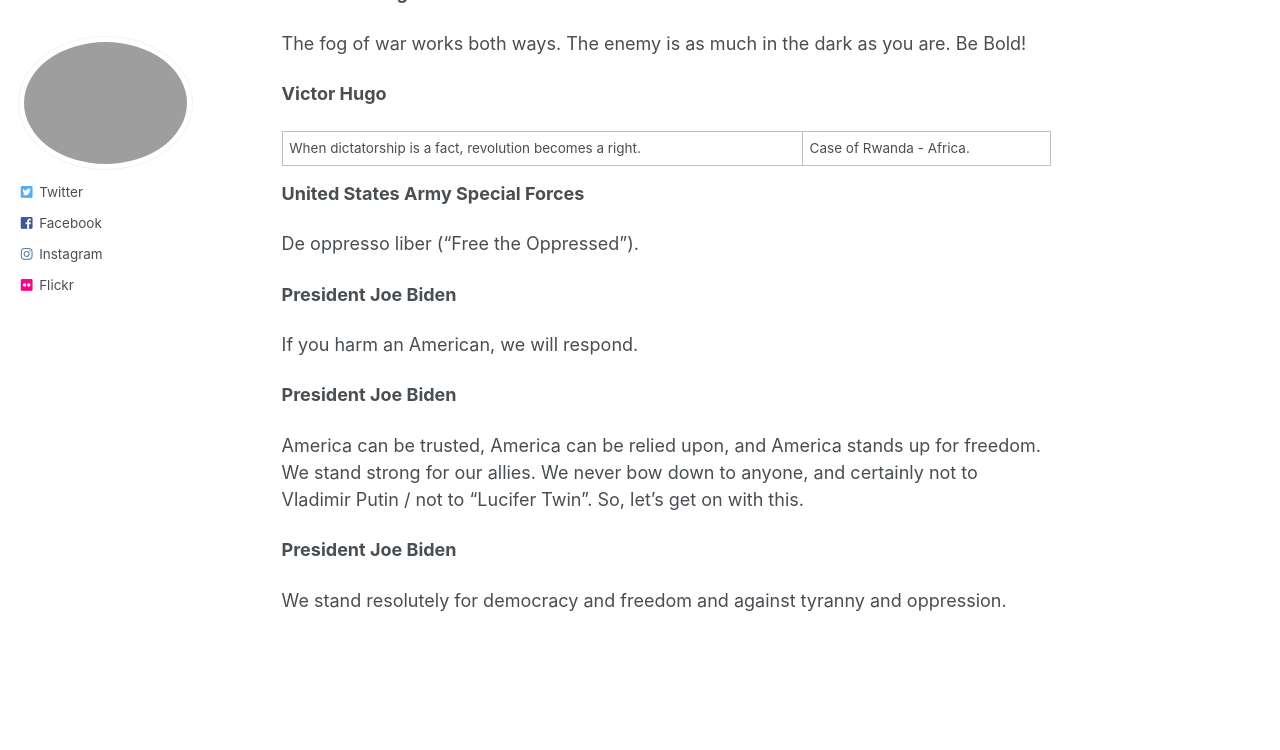
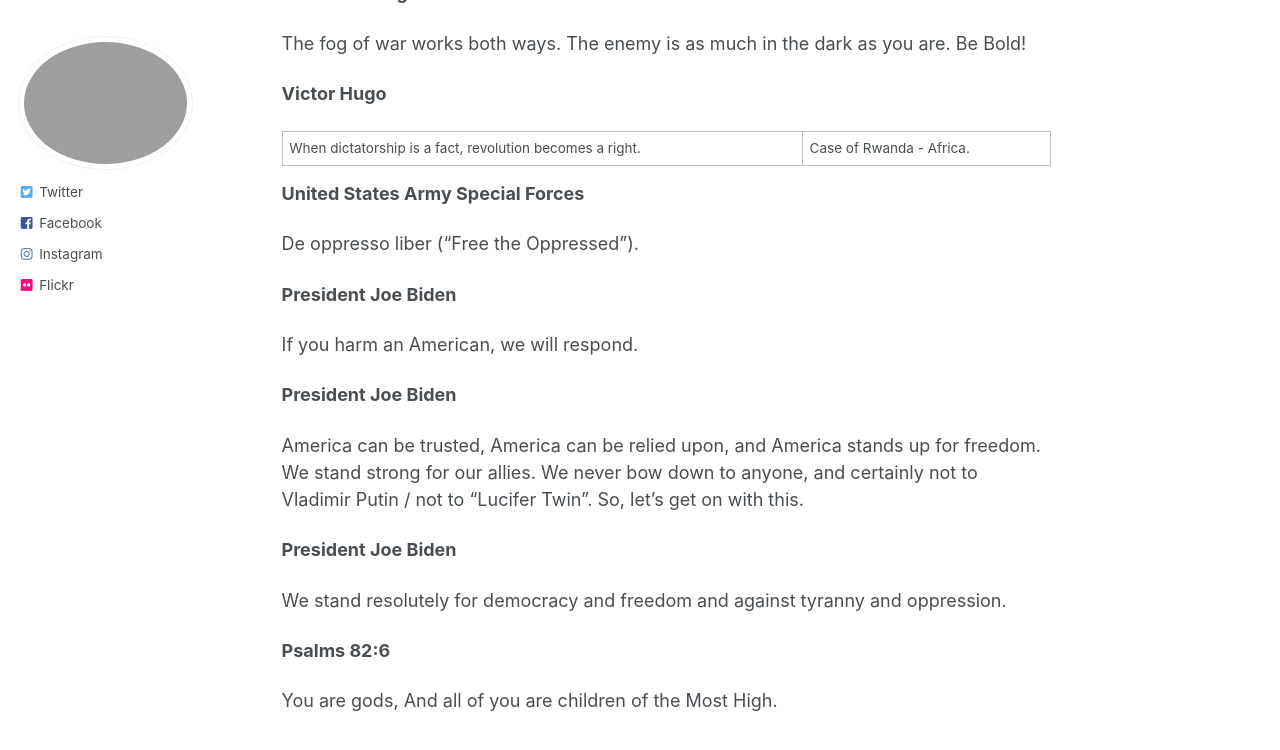
Before and after one commit to phdcsseiden/phdcsseiden.github.io, a Jekyll site: the page built from _pages/quotes.md, in a window 1280 px wide and 900 px high, scrolled down 818 px. Shown: the top 750 px of the window. Built offline with Jekyll 4.4.1, drawn with Linux system fonts in a browser that asks for light colours.

Commit message:
Update quotes.md

```diff
--- a/_pages/quotes.md
+++ b/_pages/quotes.md
@@ -89,3 +89,9 @@ America can be trusted, America can be relied upon, and America stands up for fr
 
 
 We stand resolutely for democracy and freedom and against tyranny and oppression.
+
+
+<b> Psalms 82:6 </b>
+
+
+You are gods, And all of you are children of the Most High.
```
